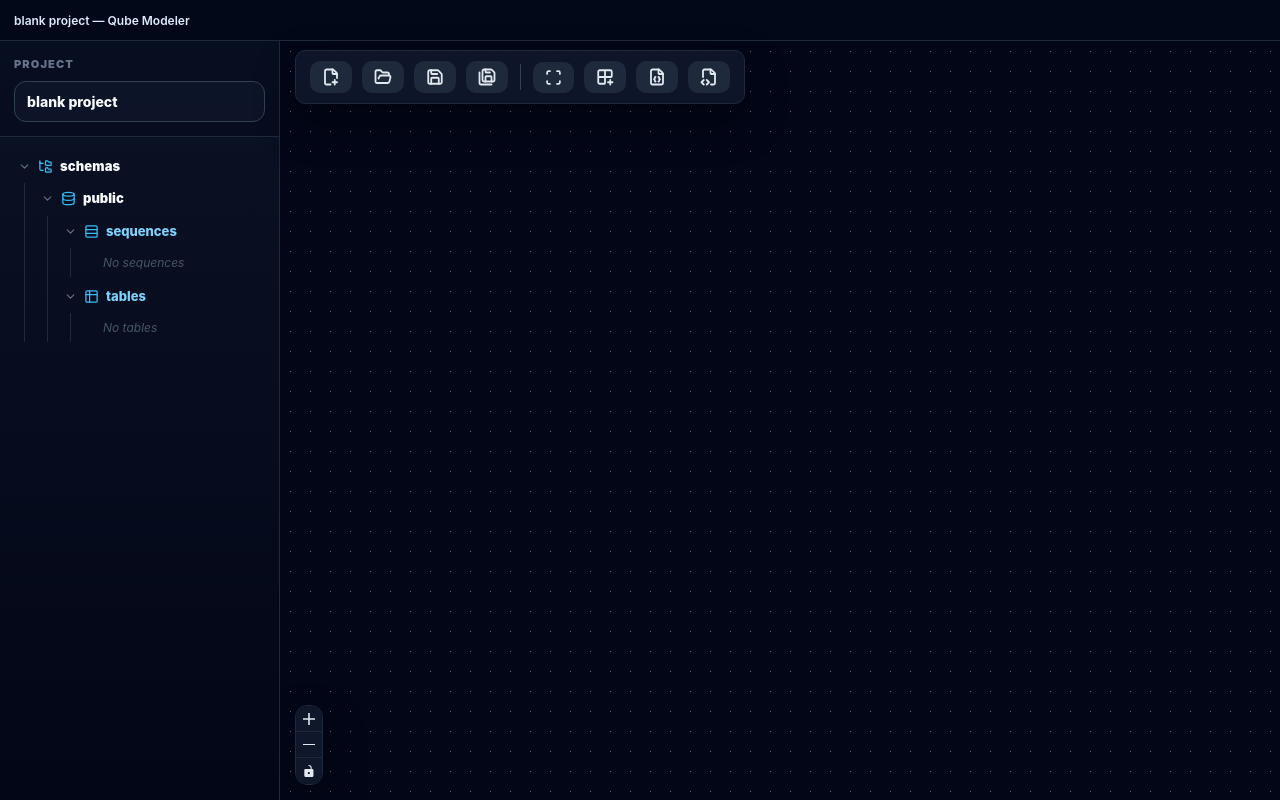
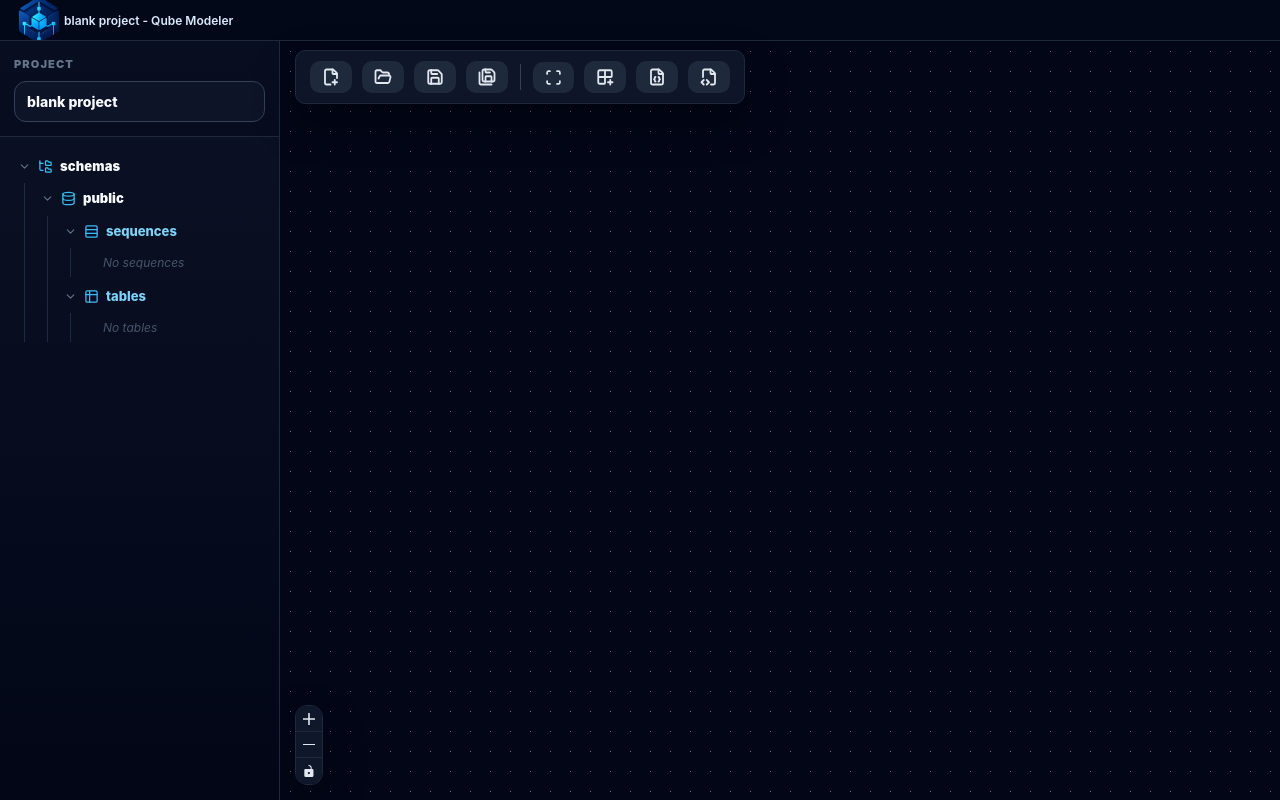
Before and after one commit to samuelandresilva/qube-modeler, a React (Vite) app: page / in a window 1280 px wide. Built offline with nearby package versions, Linux system fonts and the light colour scheme.

Commit message:
feat(ui): add application icon to title bar and update window title format

```diff
--- a/src/App.tsx
+++ b/src/App.tsx
@@ -192,7 +192,7 @@ export default function App() {
     return () => window.removeEventListener("keydown", handleKeyDown);
   }, [handleOpenProject, handleSaveProject, handleSaveProjectAs]);
 
-  const windowTitle = `${openedProject.project.name}${openedProject.isDirty ? " *" : ""} — Qube Modeler`;
+  const windowTitle = `${openedProject.project.name}${openedProject.isDirty ? " *" : ""} - Qube Modeler`;
 
   return (
     <div className="app-shell">
--- a/src/app/canvas/components/AppTitleBar.tsx
+++ b/src/app/canvas/components/AppTitleBar.tsx
@@ -1,4 +1,5 @@
 import { useEffect } from "react";
+import appIconUrl from "@/assets/qube-modeler-icon.png";
 
 type AppTitleBarProps = {
   title: string;
@@ -18,6 +19,13 @@ export function AppTitleBar({ title }: AppTitleBarProps) {
       <div
         className={`app-title-bar app-drag ${isMac ? "app-title-bar--mac" : ""}`}
       >
+        <img
+          className="app-title-bar__icon"
+          src={appIconUrl}
+          alt=""
+          aria-hidden="true"
+          draggable={false}
+        />
         <span className="app-title-bar__title">{title}</span>
       </div>
 
```
Also changed, not shown: src/assets/qube-modeler-icon.png (added), 1 other file (tests, documents, lock files or other folders).
